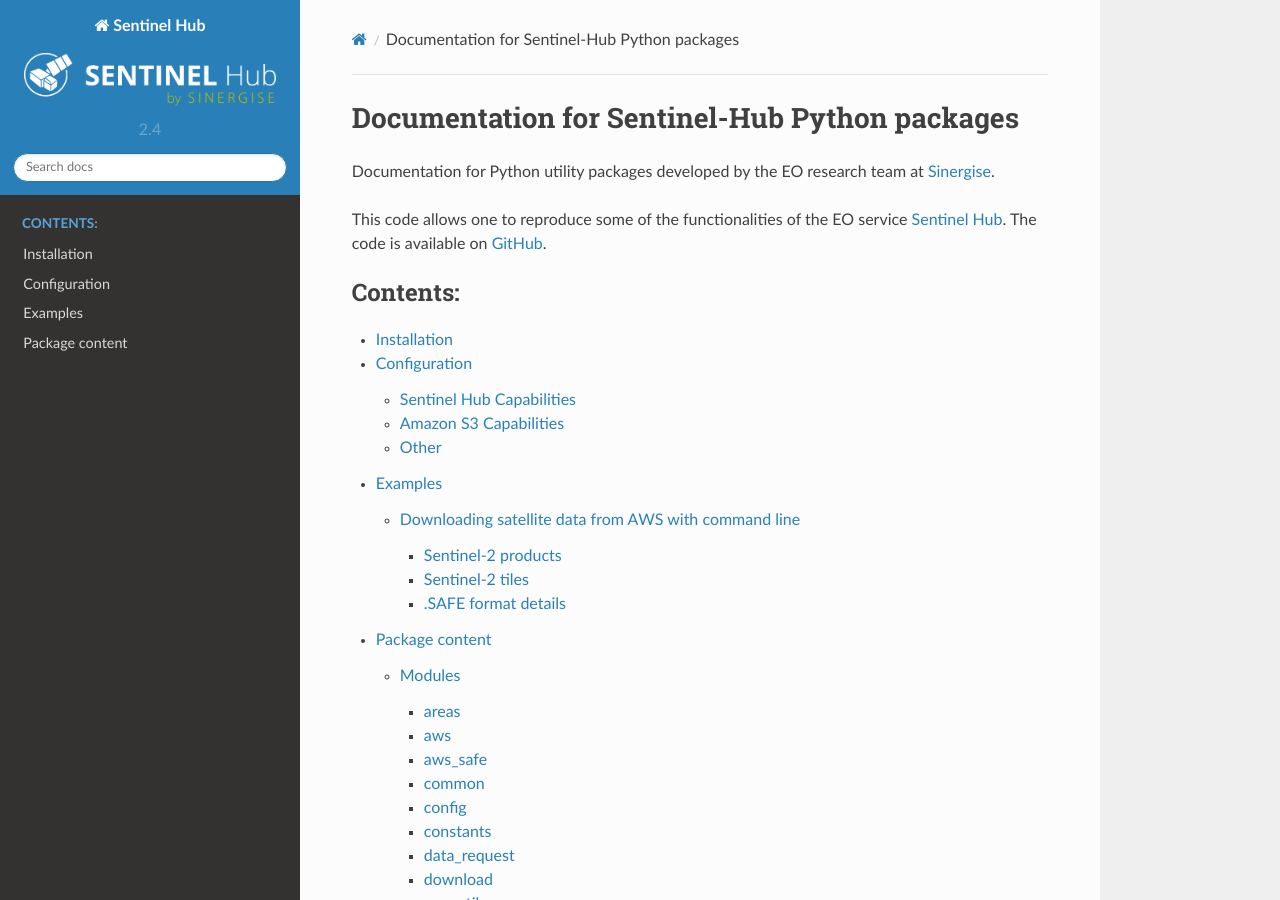
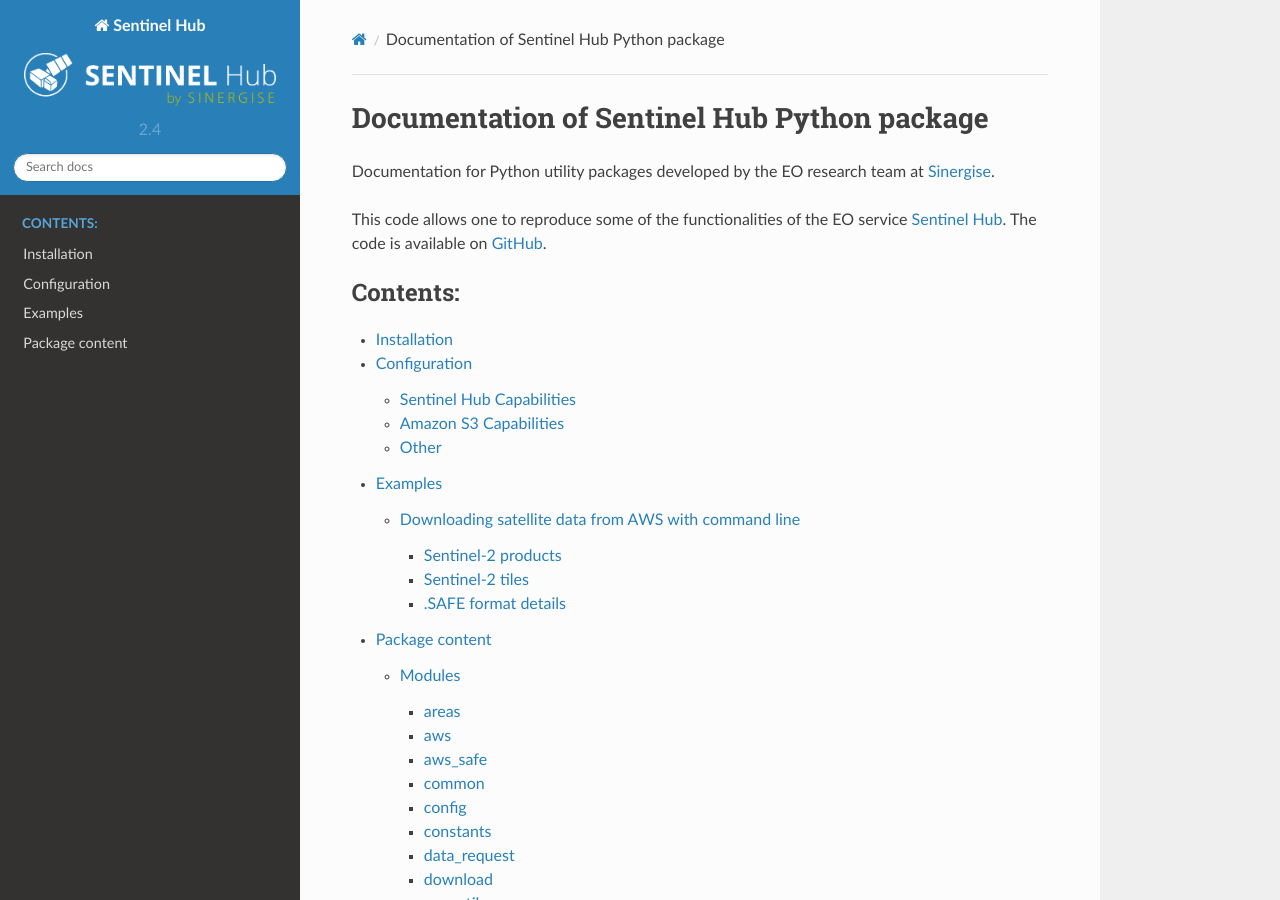
Before and after one commit to sentinel-hub/sentinelhub-py, a Sphinx documentation site: the page built from docs/source/index.rst, in a window 1280 px wide and 900 px high. Built offline with Sphinx 7.4.7 and the Read the Docs theme 2.0.0, drawn with Linux system fonts in a browser that asks for light colours; pages that are not in the unit, such as notebooks, are missing from menus.

Commit message:
minor change in docs

```diff
--- a/docs/source/index.rst
+++ b/docs/source/index.rst
@@ -3,8 +3,8 @@
    You can adapt this file completely to your liking, but it should at least
    contain the root `toctree` directive.
 
-Documentation for Sentinel-Hub Python packages
-**********************************************
+Documentation of Sentinel Hub Python package
+********************************************
 
 Documentation for Python utility packages developed by the
 EO research team at `Sinergise <http://www.sinergise.com/>`_.
```
